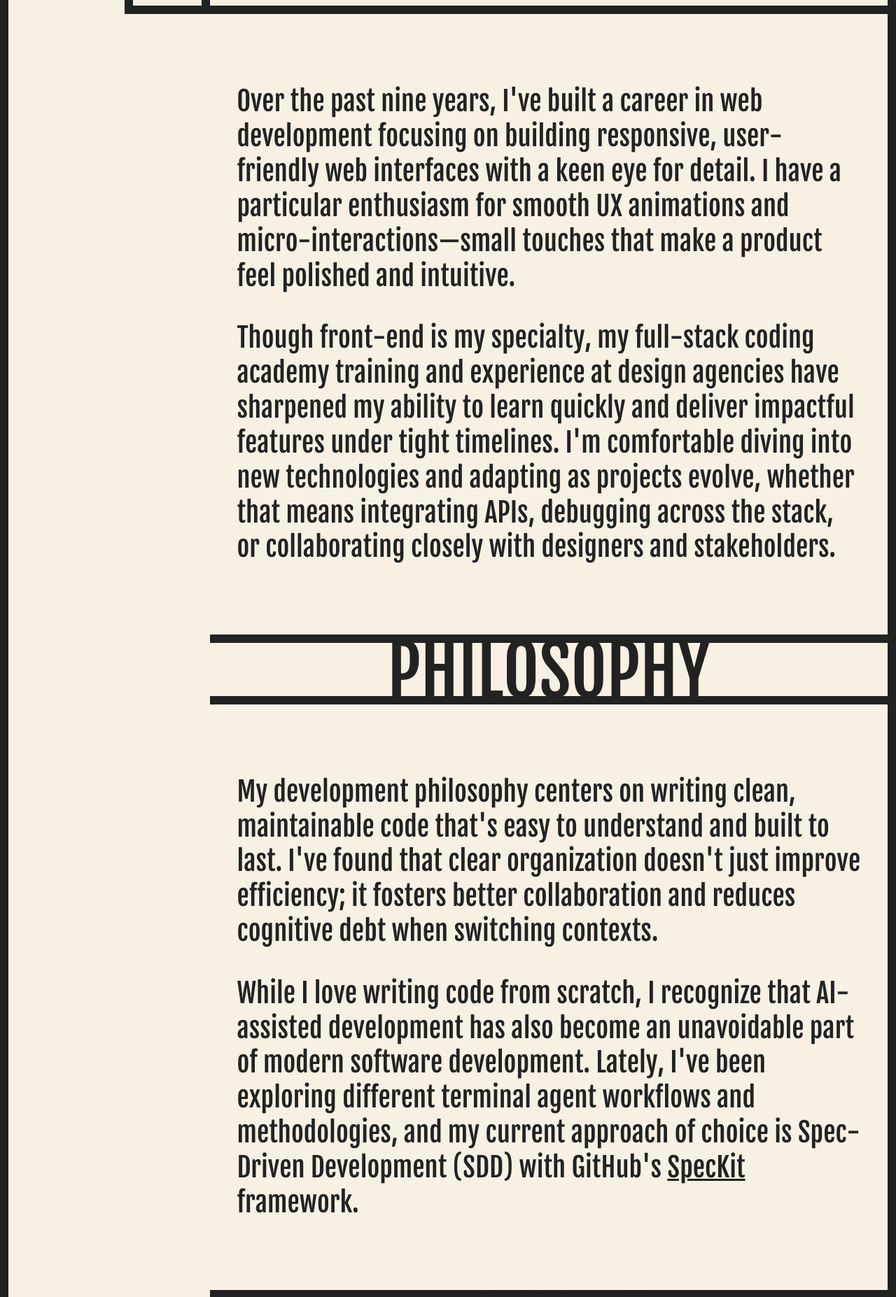
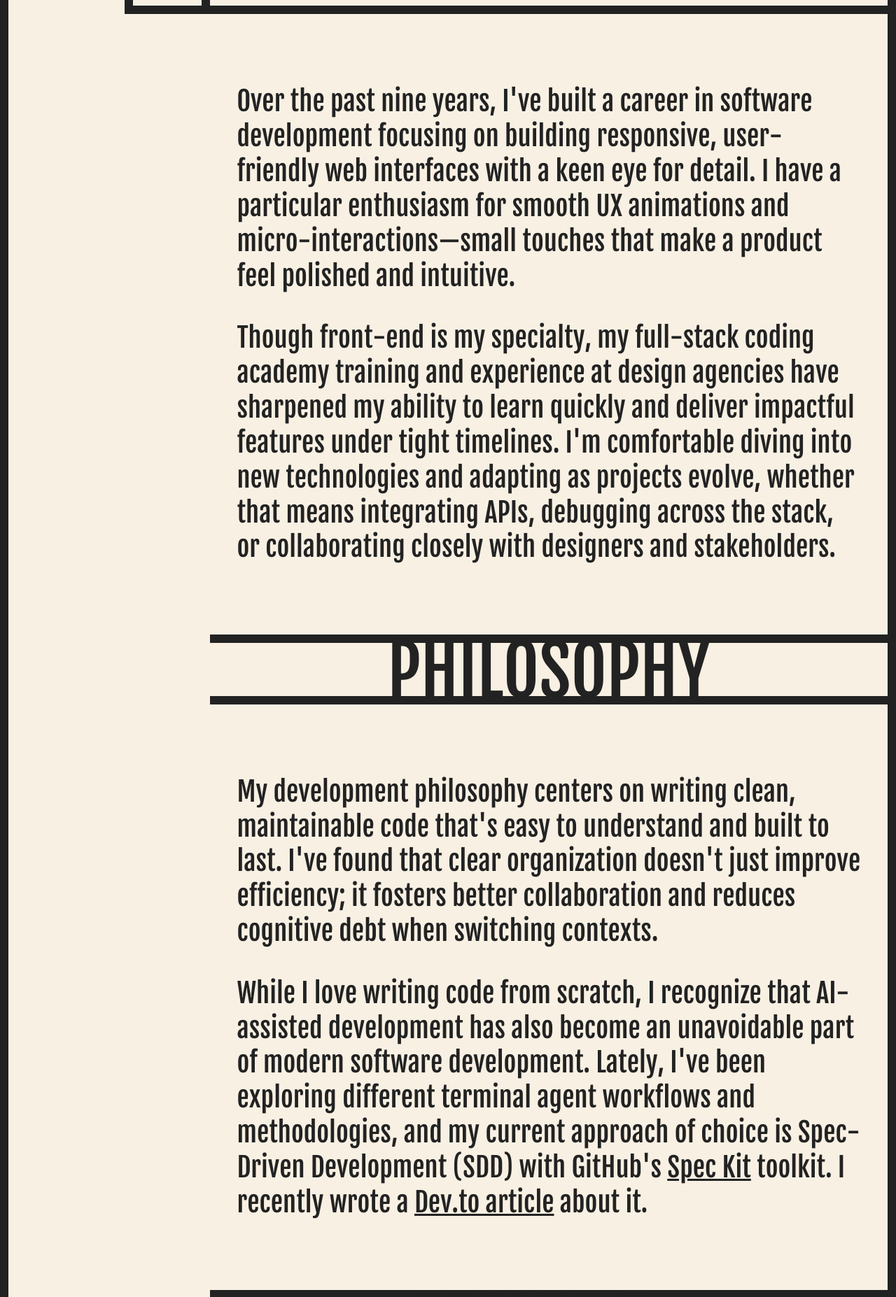
Before and after one commit to karlyhoffman/portfolio-2022, a Next.js app: page / in a window 1280 px wide. Shown: the part 780-2634 px from the top of the page at 70% size. Built offline with nearby package versions, Linux system fonts and the light colour scheme.

Commit message:
global — copy updates

```diff
--- a/components/Layout.js
+++ b/components/Layout.js
@@ -7,12 +7,12 @@ function Layout({ children, fontClasses }) {
   return (
     <div id="app" className={fontClasses}>
       <Head>
-        <title>Karly Hoffman | Web Developer</title>
+        <title>Karly Hoffman | Developer</title>
         <meta name="theme-color" content="#F8F0E3" />
         <meta name="viewport" content="width=device-width, initial-scale=1, viewport-fit=cover" />
         <meta
           name="description"
-          content="Karly Hoffman, a quality web developer who knows how to learn quickly and isn't afraid to try new technologies."
+          content="Karly Hoffman, a quality developer who knows how to learn quickly and isn't afraid to try new technologies."
         />
         <link rel="icon" href="/favicon.ico" />
         {isProduction && <GoogleAnalytics />}
--- a/pages/index.js
+++ b/pages/index.js
@@ -72,7 +72,7 @@ export default function Home() {
           <h2 className="sr-only">About</h2>
           <div className={styles.intro_text}>
             <p>
-              Over the past nine years, I&apos;ve built a career in web development focusing on building responsive, user-friendly web interfaces with a keen eye for detail. I have a particular enthusiasm for smooth UX animations and micro-interactions—small touches that make a product feel polished and intuitive.
+              Over the past nine years, I&apos;ve built a career in software development focusing on building responsive, user-friendly web interfaces with a keen eye for detail. I have a particular enthusiasm for smooth UX animations and micro-interactions—small touches that make a product feel polished and intuitive.
             </p>
 
             <p>
@@ -91,7 +91,7 @@ export default function Home() {
             </p>
 
             <p>
-              While I love writing code from scratch, I recognize that AI-assisted development has also become an unavoidable part of modern software development. Lately, I&apos;ve been exploring different terminal agent workflows and methodologies, and my current approach of choice is Spec-Driven Development (SDD) with GitHub&apos;s <a href="https://github.com/github/spec-kit" target="_blank" rel="noopener noreferrer" aria-label="SpecKit (opens in a new tab)">SpecKit</a> framework.
+              While I love writing code from scratch, I recognize that AI-assisted development has also become an unavoidable part of modern software development. Lately, I&apos;ve been exploring different terminal agent workflows and methodologies, and my current approach of choice is Spec-Driven Development (SDD) with GitHub&apos;s <a href="https://github.com/github/spec-kit" target="_blank" rel="noopener noreferrer" aria-label="SpecKit (opens in a new tab)">Spec Kit</a> toolkit. I recently wrote a <a href="https://dev.to/karlyhoffman/reviving-an-abandoned-side-project-with-speckit-and-copilot-3517" target="_blank" rel="noopener noreferrer" aria-label="Read the article on Dev.to (opens in a new tab)">Dev.to article</a> about it.
             </p>
           </div>
 
```
